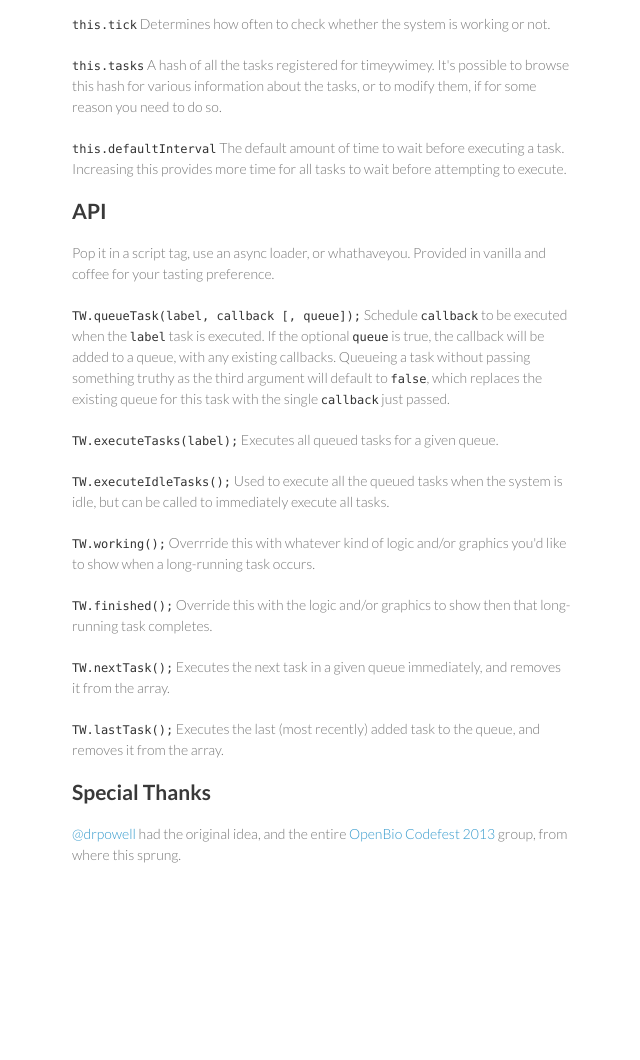
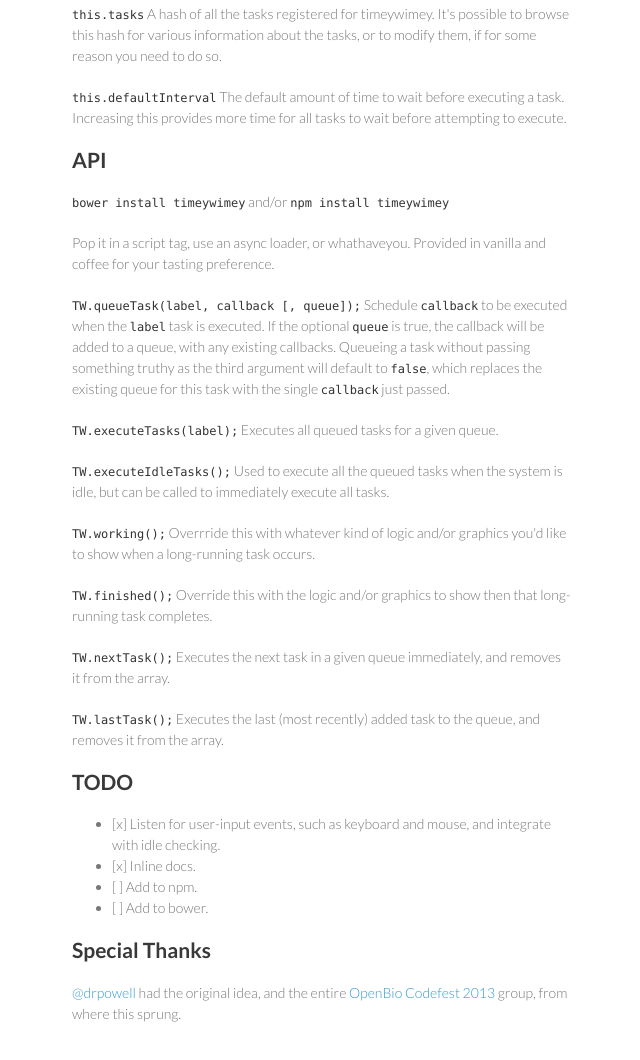
Before and after one commit to StrictlySkyler/timeywimey, a plain HTML site: page index.html in a window 1280 px wide. Shown: the part 1302-2362 px from the top of the page, without its empty margins (498-1138 px from the left). Before the commit the page ends 2237 px from the top, so only its background shows below. Drawn offline with Linux system fonts and the light colour scheme.

```diff
--- a/index.html
+++ b/index.html
@@ -28,10 +28,7 @@
         </ul>
       </header>
       <section>
-        <h1>
-<a name="timeywimey" class="anchor" href="#timeywimey"><span class="octicon octicon-link"></span></a>timeywimey</h1>
-
-<p><img src="http://25.media.tumblr.com/tumblr_lh1tjkLSkG1qa0q13o1_500.jpg" alt="Timeywimey Device"></p>
+        <p><img src="http://25.media.tumblr.com/tumblr_lh1tjkLSkG1qa0q13o1_500.jpg" alt="Timeywimey Device"></p>
 
 <p><a href="http://strictlyskyler.github.io/timeywimey/">Timeywimey</a> <a href="http://www.youtube.com/watch?v=8LqmAQwHNA0">Device</a></p>
 
@@ -83,6 +80,10 @@
 <h2>
 <a name="api" class="anchor" href="#api"><span class="octicon octicon-link"></span></a>API</h2>
 
+<p><code>bower install timeywimey</code>
+and/or
+<code>npm install timeywimey</code></p>
+
 <p>Pop it in a script tag, use an async loader, or whathaveyou.  Provided in vanilla and coffee for your tasting preference.</p>
 
 <p><code>TW.queueTask(label, callback [, queue]);</code>
@@ -107,6 +108,14 @@
 Executes the last (most recently) added task to the queue, and removes it from the array.</p>
 
 <h2>
+<a name="todo" class="anchor" href="#todo"><span class="octicon octicon-link"></span></a>TODO</h2>
+
+<ul>
+<li>[x] Listen for user-input events, such as keyboard and mouse, and integrate with idle checking.</li>
+<li>[x] Inline docs.</li>
+<li>[ ] Add to npm.</li>
+<li>[ ] Add to bower.</li>
+</ul><h2>
 <a name="special-thanks" class="anchor" href="#special-thanks"><span class="octicon octicon-link"></span></a>Special Thanks</h2>
 
 <p><a href="https://github.com/drpowell">@drpowell</a> had the original idea, and the entire <a href="http://www.open-bio.org/wiki/Codefest_2013">OpenBio Codefest 2013</a> group, from where this sprung.</p>
```
Also changed, not shown: params.json (+1 -1 lines).
